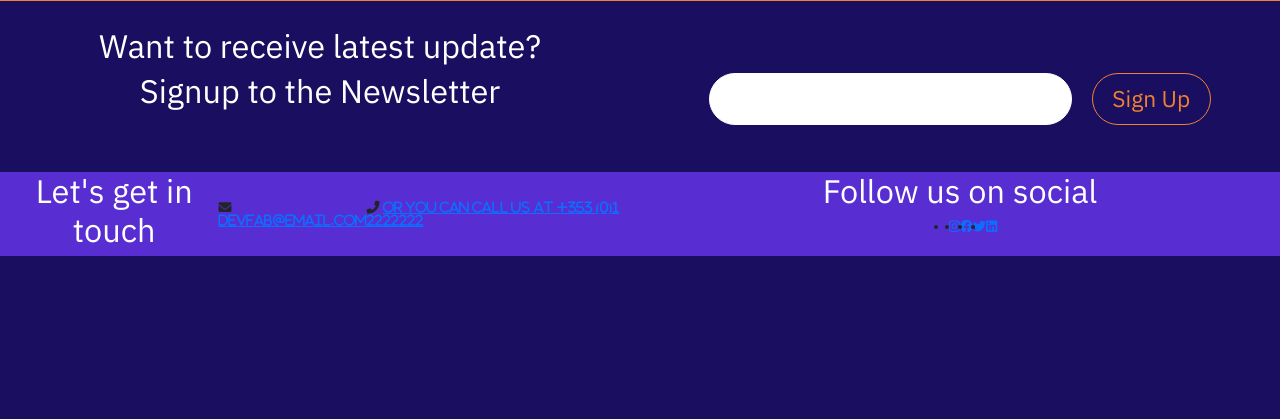
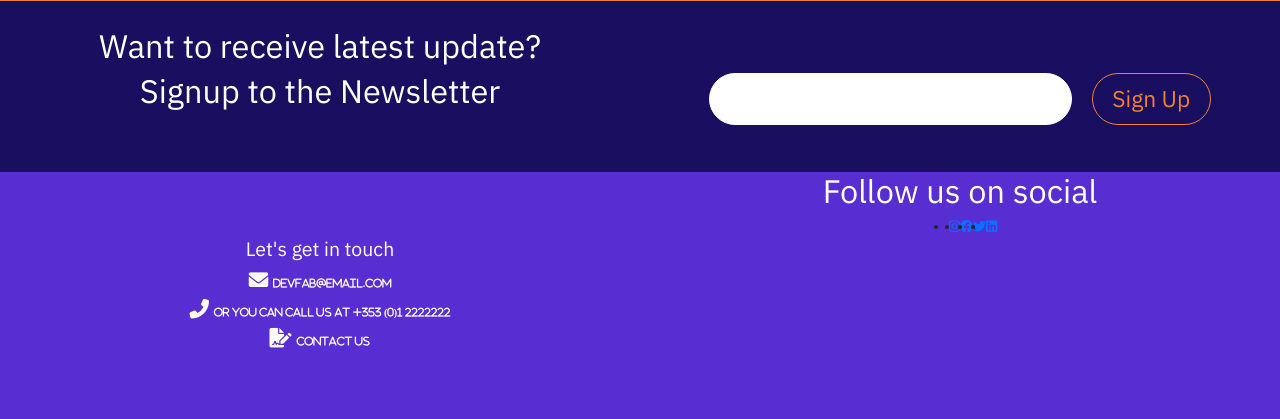
Before and after one commit to cartman1978/dev_fab-service, a Django app: page / in a window 1280 px wide. Shown: the part 1380-1799 px from the top of the page. Before the commit the page ends 1636 px from the top, so only its background shows below. Run offline with Django 3.2, Linux system fonts and the light colour scheme; some libraries are stand-ins or nearby versions.

Commit message:
styled footer-col

```diff
--- a/static/css/base.css
+++ b/static/css/base.css
@@ -664,6 +664,29 @@ strong {
 .footer-section {
     background-color: #582DD2;
 }
+
+.footer-col {
+    flex-direction: column;
+    margin: 5rem 0;
+}
+
+.footer-col h3 {
+    font-size: 1.5rem;
+    color: #fff;
+}
+
+.footer-col i {
+    font-size: 1.5rem;
+    color: #fff;
+    line-height: 2rem;
+}
+
+.footer-col a {
+    font-size: 0.8rem;
+    text-decoration: none;
+    color: #fff;
+}
+
 /* Media Queries */
 
 @media (min-width: 768px) {
--- a/templates/base.html
+++ b/templates/base.html
@@ -171,7 +171,7 @@
             <h3>Let's get in touch</h3>
 
               <i class="fas fa-envelope">
-                <a href="mailto:abode@email.com" target="_blank"
+                <a href="mailto:devfab@email.com" target="_blank"
                                 rel="noreferrer">
                             devfab@email.com
                         </a>
@@ -179,6 +179,10 @@
               <i class="fas fa-phone-alt">
                 <a href="">Or you can call us at +353 (0)1 2222222</a>
               </i>
+              <i class="fas fa-file-signature">
+                <a href=""> Contact Us </a>
+              </i>
+
 
           </div>
           <div class="col-12 social-col col-md-6 ">
```
